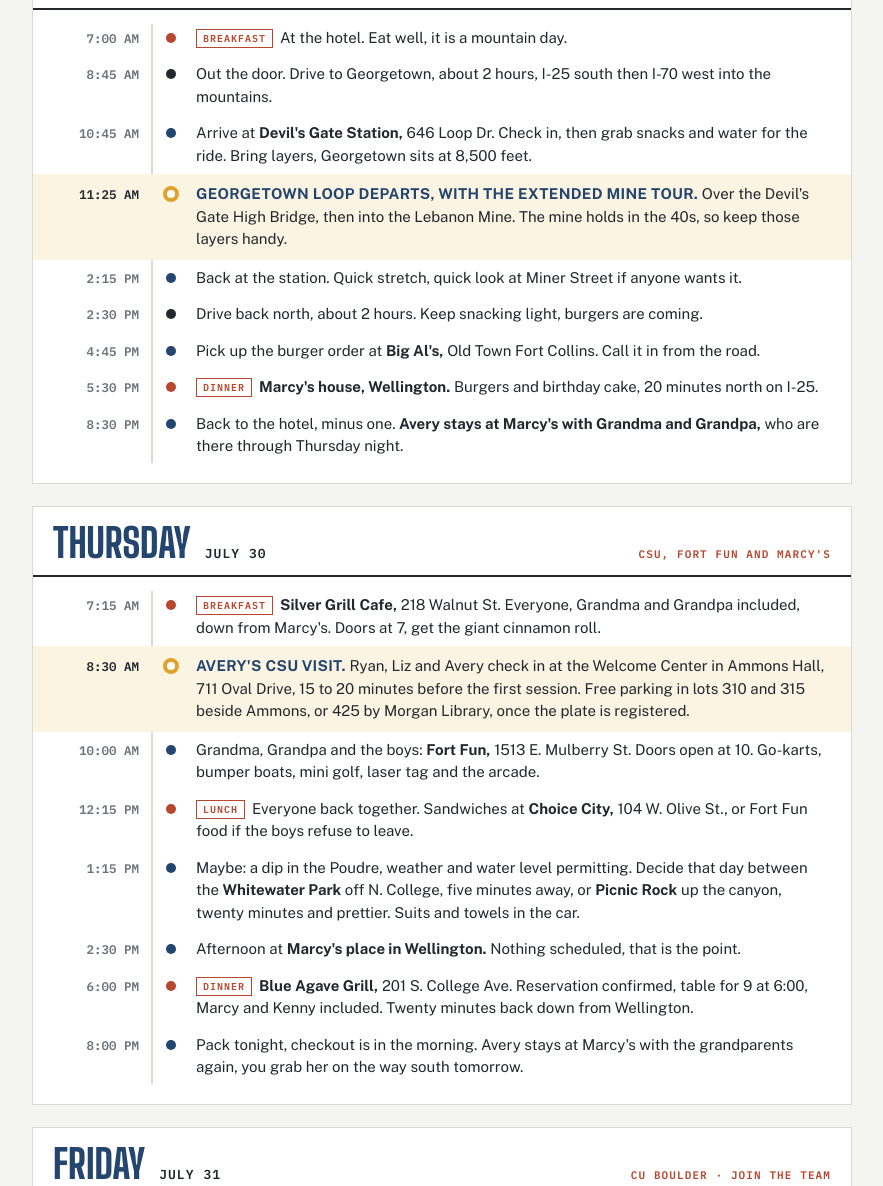
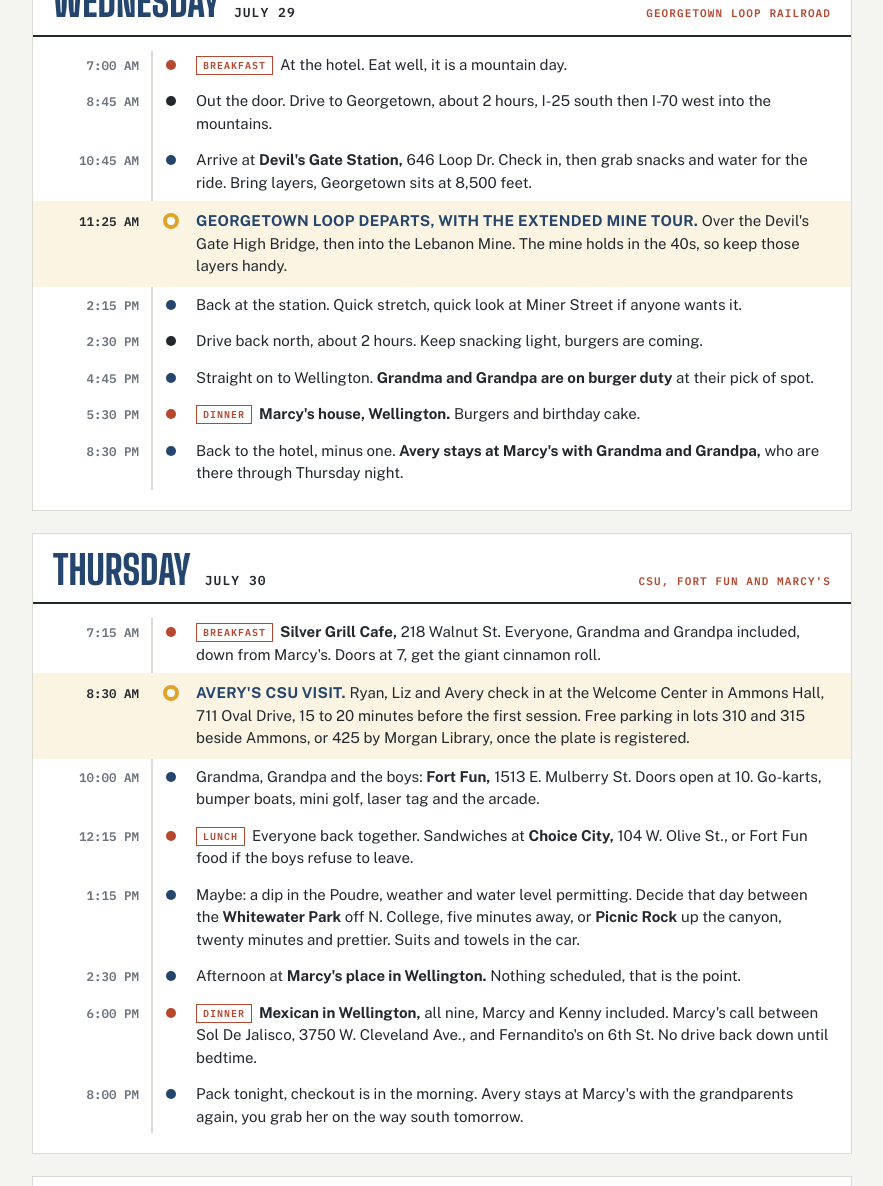
Before and after one commit to ryantwright/colorado-trip-2026, a plain HTML site: page index.html in a window 1280 px wide. Shown: the part 1614-2800 px from the top of the page, without its empty margins (198-1081 px from the left). Drawn offline with nearby package versions, Linux system fonts and the light colour scheme.

Commit message:
Wellington Mexican for Thursday, grandparents on burger duty, Blue Agave cancel reminder

```diff
--- a/index.html
+++ b/index.html
@@ -178,7 +178,8 @@
     <h3>Trip reminders</h3>
     <ul>
       <li>Georgetown Loop is set: 11:25 out, back at 2:15. Check in by 10:45 at Devil's Gate Station.</li>
-      <li>Order Wednesday's burgers from Big Al's for pickup on the drive to Wellington.</li>
+      <li>Wednesday burgers: Grandma and Grandpa pick the spot and bring them to Marcy's.</li>
+      <li>Cancel the Blue Agave table for Thursday, (970) 631-8076 or the confirmation link.</li>
       <li>Buy Meow Wolf timed tickets for the grandparents and boys' outing.</li>
       <li>Pay the tournament spectator fee online.</li>
       <li>Casa Bonita is sold out but keeps releasing cancellations. Keep refreshing for July 31 to August 3. A landed table bumps that meal.</li>
@@ -229,8 +230,8 @@
       <div class="row game"><span class="t">11:25 AM</span><span class="dot"></span><div class="what"><strong>Georgetown Loop departs, with the extended mine tour.</strong> Over the Devil's Gate High Bridge, then into the Lebanon Mine. The mine holds in the 40s, so keep those layers handy.</div></div>
       <div class="row"><span class="t">2:15 PM</span><span class="dot"></span><div class="what">Back at the station. Quick stretch, quick look at Miner Street if anyone wants it.</div></div>
       <div class="row travel"><span class="t">2:30 PM</span><span class="dot"></span><div class="what">Drive back north, about 2 hours. Keep snacking light, burgers are coming.</div></div>
-      <div class="row"><span class="t">4:45 PM</span><span class="dot"></span><div class="what">Pick up the burger order at <strong>Big Al's,</strong> Old Town Fort Collins. Call it in from the road.</div></div>
-      <div class="row meal"><span class="t">5:30 PM</span><span class="dot"></span><div class="what"><span class="chip">Dinner</span><strong>Marcy's house, Wellington.</strong> Burgers and birthday cake, 20 minutes north on I-25.</div></div>
+      <div class="row"><span class="t">4:45 PM</span><span class="dot"></span><div class="what">Straight on to Wellington. <strong>Grandma and Grandpa are on burger duty</strong> at their pick of spot.</div></div>
+      <div class="row meal"><span class="t">5:30 PM</span><span class="dot"></span><div class="what"><span class="chip">Dinner</span><strong>Marcy's house, Wellington.</strong> Burgers and birthday cake.</div></div>
       <div class="row"><span class="t">8:30 PM</span><span class="dot"></span><div class="what">Back to the hotel, minus one. <strong>Avery stays at Marcy's with Grandma and Grandpa,</strong> who are there through Thursday night.</div></div>
     </div>
   </article>
@@ -249,7 +250,7 @@
       <div class="row meal"><span class="t">12:15 PM</span><span class="dot"></span><div class="what"><span class="chip">Lunch</span>Everyone back together. Sandwiches at <strong>Choice City,</strong> 104 W. Olive St., or Fort Fun food if the boys refuse to leave.</div></div>
       <div class="row"><span class="t">1:15 PM</span><span class="dot"></span><div class="what">Maybe: a dip in the Poudre, weather and water level permitting. Decide that day between the <strong>Whitewater Park</strong> off N. College, five minutes away, or <strong>Picnic Rock</strong> up the canyon, twenty minutes and prettier. Suits and towels in the car.</div></div>
       <div class="row"><span class="t">2:30 PM</span><span class="dot"></span><div class="what">Afternoon at <strong>Marcy's place in Wellington.</strong> Nothing scheduled, that is the point.</div></div>
-      <div class="row meal"><span class="t">6:00 PM</span><span class="dot"></span><div class="what"><span class="chip">Dinner</span><strong>Blue Agave Grill,</strong> 201 S. College Ave. Reservation confirmed, table for 9 at 6:00, Marcy and Kenny included. Twenty minutes back down from Wellington.</div></div>
+      <div class="row meal"><span class="t">6:00 PM</span><span class="dot"></span><div class="what"><span class="chip">Dinner</span><strong>Mexican in Wellington,</strong> all nine, Marcy and Kenny included. Marcy's call between Sol De Jalisco, 3750 W. Cleveland Ave., and Fernandito's on 6th St. No drive back down until bedtime.</div></div>
       <div class="row"><span class="t">8:00 PM</span><span class="dot"></span><div class="what">Pack tonight, checkout is in the morning. Avery stays at Marcy's with the grandparents again, you grab her on the way south tomorrow.</div></div>
     </div>
   </article>
```
